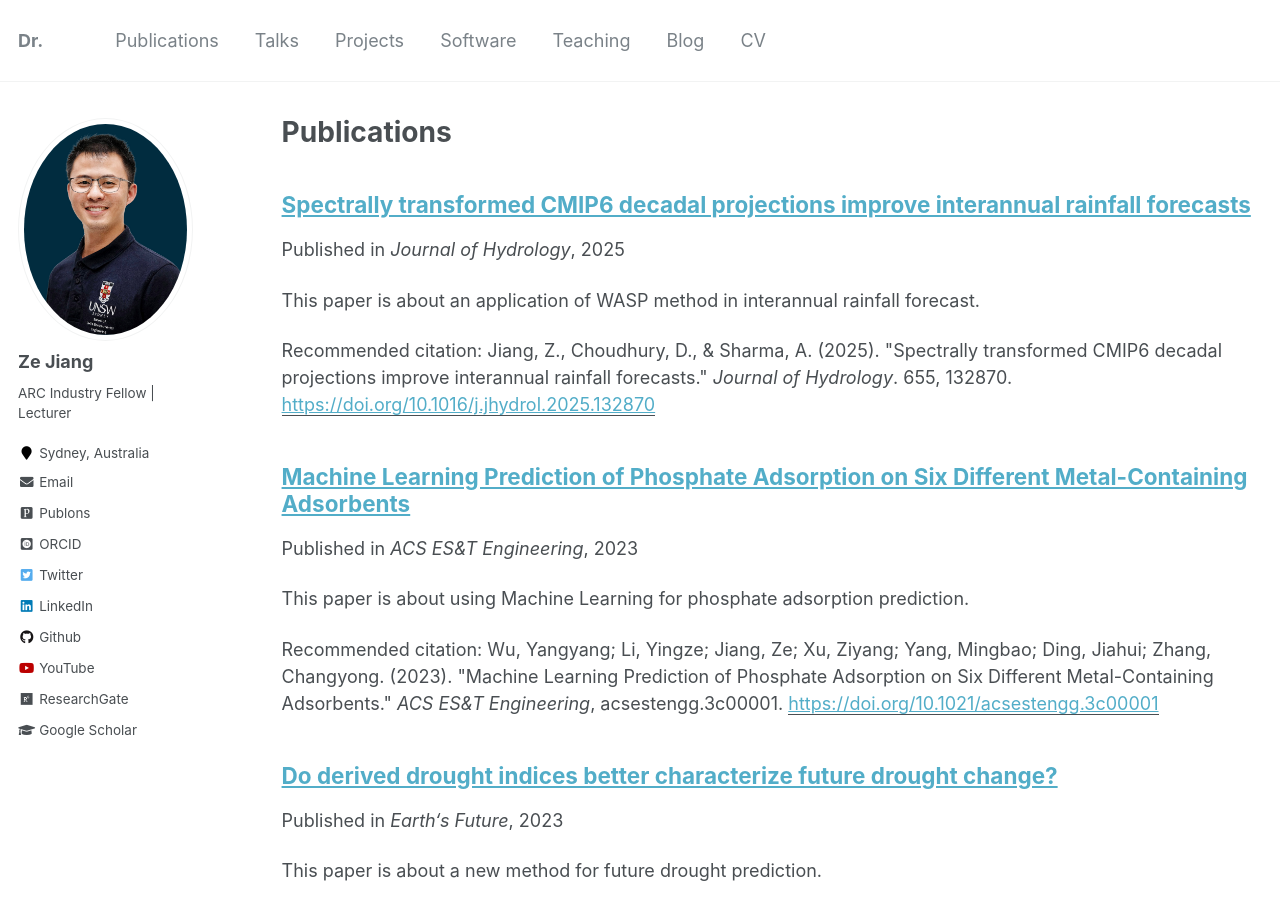
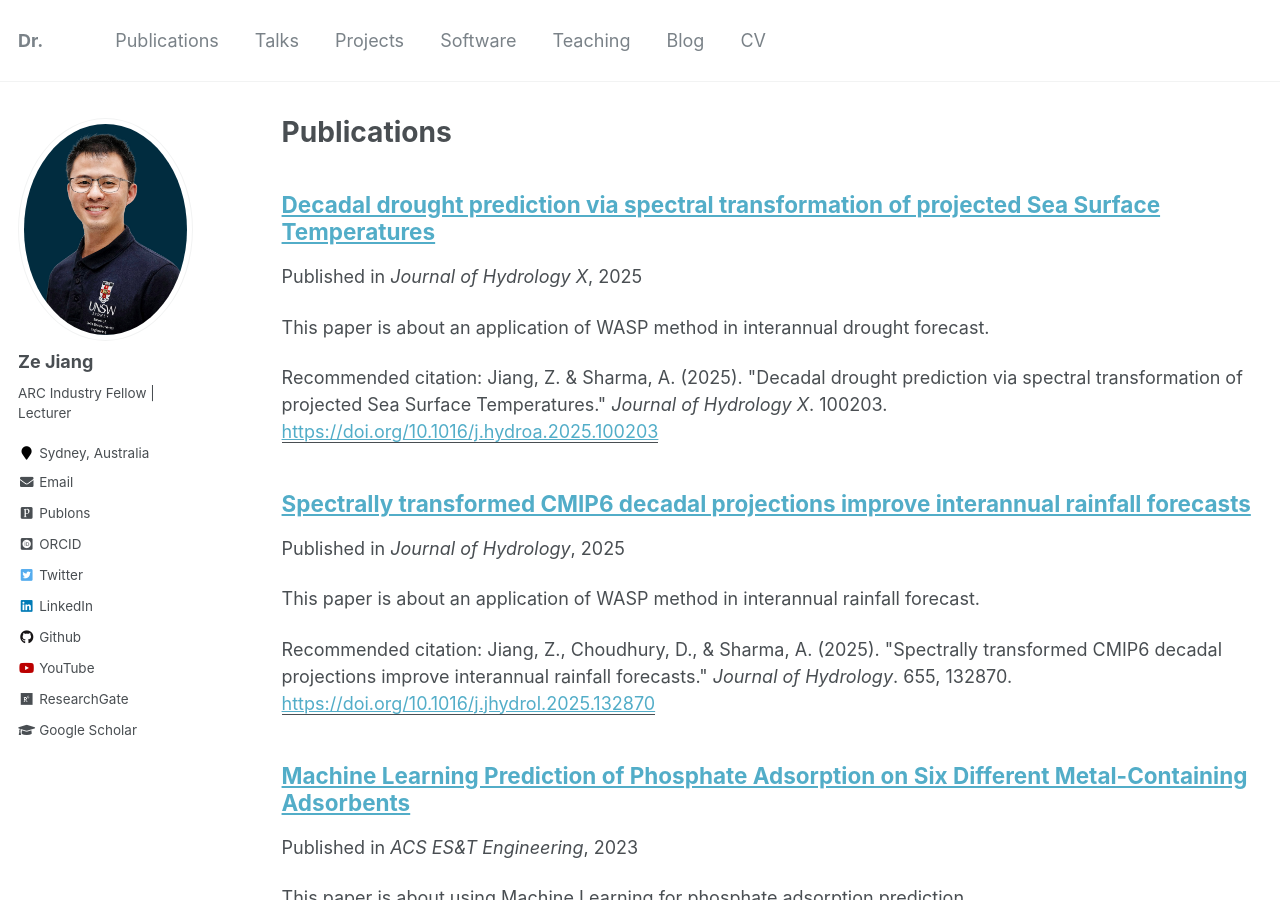
Before and after one commit to zejiang-unsw/zejiang-unsw.github.io, a Jekyll site: the page built from _pages/publications.md, in a window 1280 px wide and 900 px high. Built offline with Jekyll 4.4.1, drawn with Linux system fonts in a browser that asks for light colours; some web fonts are replaced.

Commit message:
Add JoHX

```diff
--- /dev/null
+++ b/_publications/2025-03-20-paper-JoHX.md
@@ -0,0 +1,13 @@
+---
+title: "Decadal drought prediction via spectral transformation of projected Sea Surface Temperatures"
+collection: publications
+permalink: /publication/2025-03-20-paper-JoHX
+excerpt: 'This paper is about an application of WASP method in interannual drought forecast.'
+date: 2025-03-20
+venue: 'Journal of Hydrology X'
+paperurl: 'https://doi.org/10.1016/j.hydroa.2025.100203'
+citation: 'Jiang, Z. & Sharma, A. (2025). "Decadal drought prediction via spectral transformation of projected Sea Surface Temperatures." <i>Journal of Hydrology X</i>. 100203.'
+---
+This paper is about an application of WASP method in interannual drought forecast.
+
+[Download paper here](http://zejiang-unsw.github.io/files/Jiang-JoHX-2025.pdf)
```
Also changed, not shown: _pages/about.md (+1 -1 lines).
